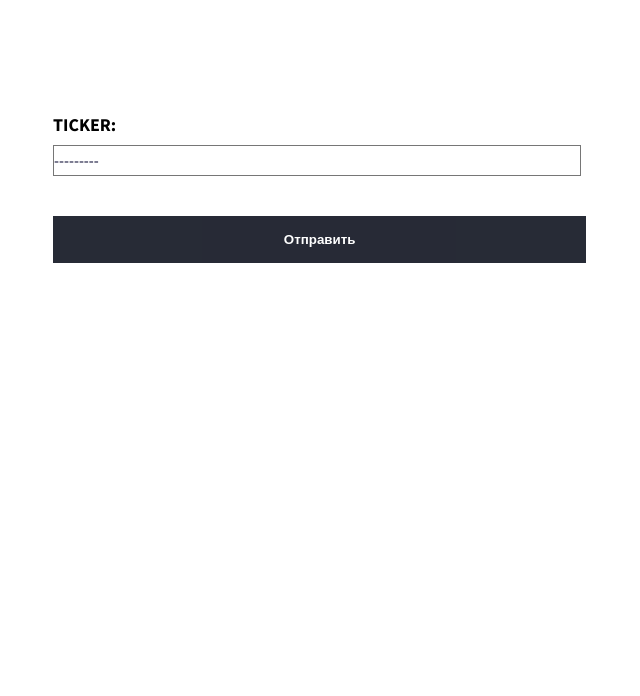
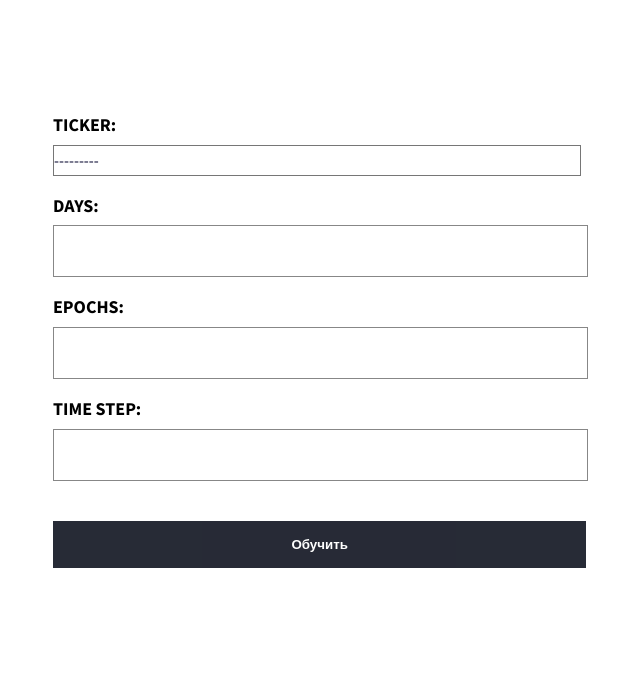
Before and after one commit to Metamorphius/diploma_work, a Django app: page /stock/ in a window 1280 px wide. Shown: the part 186-882 px from the top of the page, without its empty margins (307-947 px from the left). Before the commit the page ends 449 px from the top, so only its background shows below. Run offline with Django 4.2, Linux system fonts and the light colour scheme; data that the repository does not hold is empty.

Commit message:
Added new params to stock form

```diff
--- a/website/forms.py
+++ b/website/forms.py
@@ -7,3 +7,6 @@ class CryptForm(forms.Form):
 
 class StockForm(forms.Form):
     ticker = forms.ModelChoiceField(queryset=Stock.objects.only('ticker'))
+    days = forms.IntegerField()
+    epochs = forms.IntegerField()
+    time_step = forms.IntegerField()
--- a/website/static/website/css/default.css
+++ b/website/static/website/css/default.css
@@ -474,8 +474,8 @@
     .form-group input {
         padding: 0;
         line-height: 50px;
-        background: #f1f1f1;
-        border-width: 0;
+        background: white;
+        border: 1px solid #878787;
     }
 
     .form-group label {
--- a/website/templates/website/crypt_form.html
+++ b/website/templates/website/crypt_form.html
@@ -13,7 +13,7 @@
         {{ form.as_p }}
         </div>
         <div class="submit-block">
-            <input type="submit" value="Отправить">
+            <input type="submit" value="Обучить">
         </div>
     </form>
 </div>
--- a/website/templates/website/stock_form.html
+++ b/website/templates/website/stock_form.html
@@ -13,7 +13,7 @@
         {{ form.as_p }}
         </div>
         <div class="submit-block">
-            <input type="submit" value="Отправить">
+            <input type="submit" value="Обучить">
         </div>
     </form>
 </div>
--- a/website/views.py
+++ b/website/views.py
@@ -35,6 +35,9 @@ class ChooseStock(FormView):
 
     def form_valid(self, form):
         self.request.session['selected_ticker'] = str(form.cleaned_data['ticker'])
+        self.request.session['days'] = form.cleaned_data['days']
+        self.request.session['epochs'] = form.cleaned_data['epochs']
+        self.request.session['time_step'] = form.cleaned_data['time_step']
 
         return super(ChooseStock, self).form_valid(form)
 
@@ -80,12 +83,15 @@ class StockPage(TemplateView):
         context = super().get_context_data(**kwargs)
 
         symb = self.request.session['selected_ticker']
+        days = self.request.session['days']
+        epochs = self.request.session['epochs']
+        time_step = self.request.session['time_step']
 
         dc_json = get_stok_data(symb, config('API_KEY'))
 
         df = convert_stock_data_to_df(dc_json)
 
-        lstm_predict = train_lstm(df, symb, 100, 1, 10)
+        lstm_predict = train_lstm(df, symb, time_step, epochs, days)
 
         source = pd.DataFrame(df, columns=['date', 'close'])
         source = source.to_dict('records')
@@ -102,14 +108,14 @@ class StockPage(TemplateView):
 
         context['data'] = json.dumps(result)
 
-        date_df = pd.bdate_range(pd.Timestamp.today(), periods=10).tolist()
+        date_df = pd.bdate_range(pd.Timestamp.today(), periods=days).tolist()
         date_predict = []
 
         for date in date_df:
             date_predict.append(date.strftime('%Y-%m-%d'))
 
         result_predict = []
-        for i in range(10):
+        for i in range(days):
             result_predict.append({
                 'date': date_predict[i],
                 'cost': lstm_predict[i]
```
